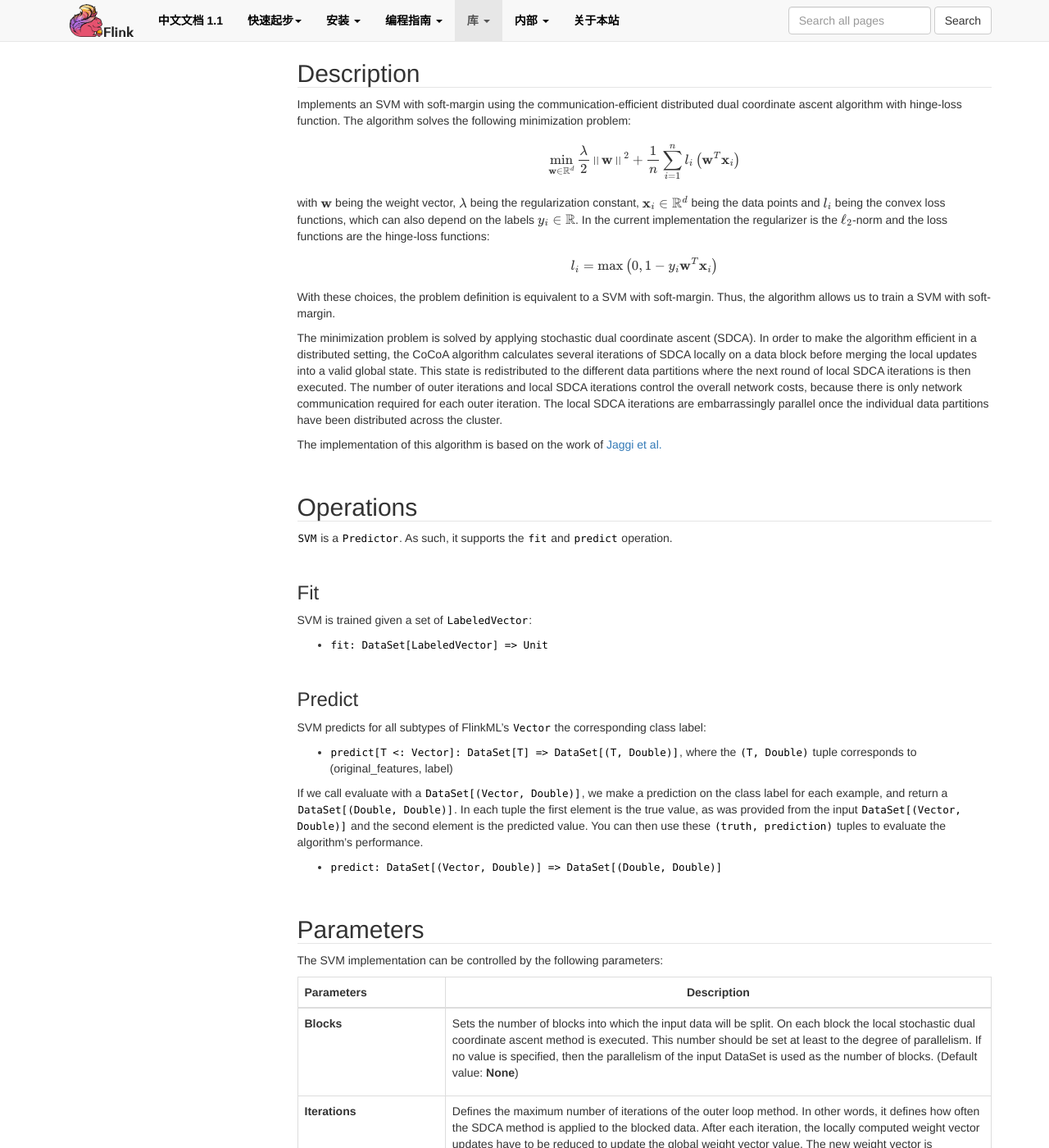
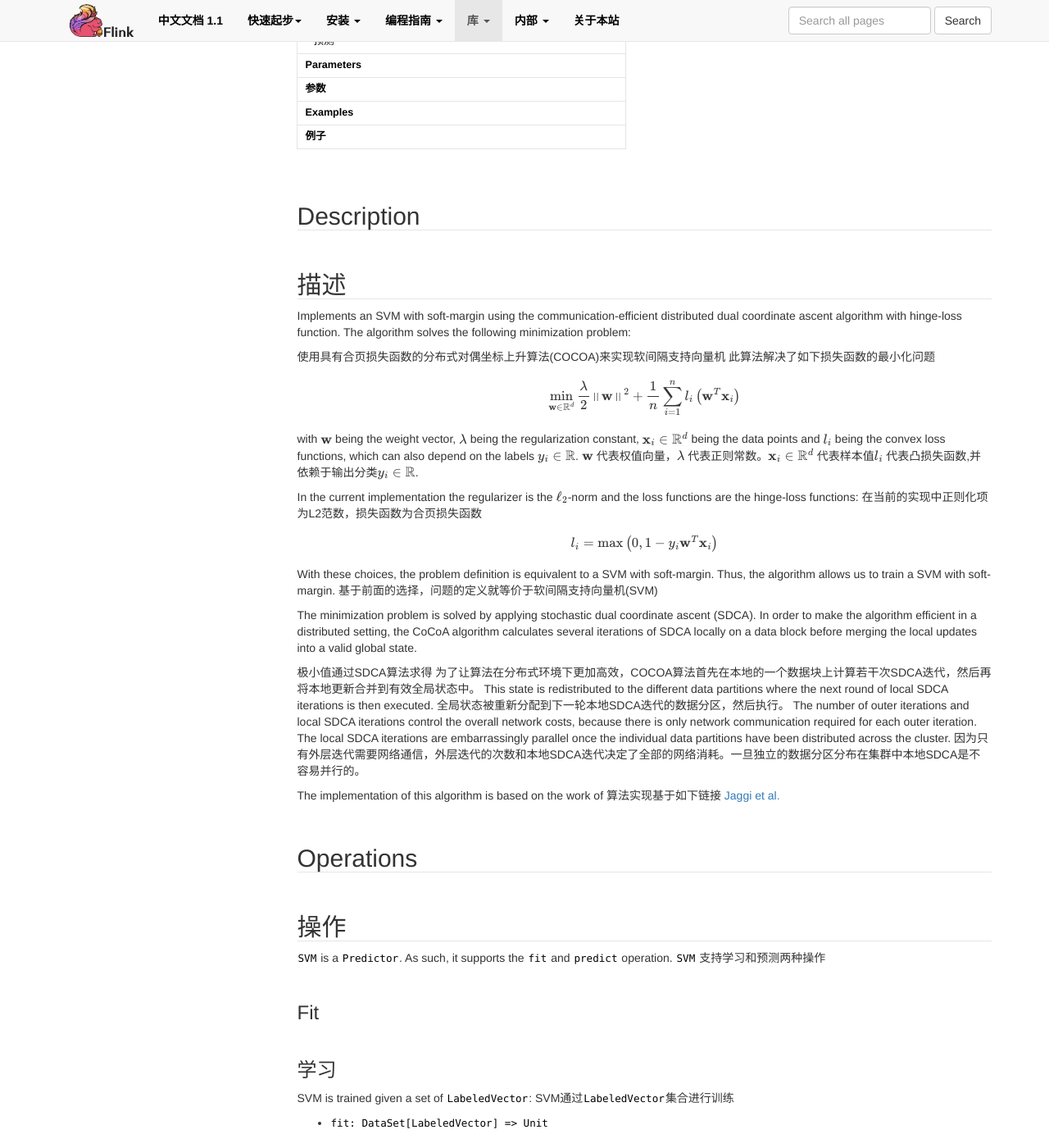
Before and after one commit to xuchuanyin/flink-china-doc, a Jekyll site: the page built from apis/batch/libs/ml/svm.md, in a window 1280 px wide and 1400 px high, scrolled down 468 px. Shown: the whole window at 82% size. Built offline with Jekyll 4.4.1, drawn with Linux system fonts in a browser that asks for light colours; nearby versions of some CDN libraries; formulas are drawn with MathJax 3; comment, search, counter and statistics services are not loaded; some of the changed text lies outside the part shown.

Commit message:
translate svm

```diff
--- a/apis/batch/libs/ml/svm.md
+++ b/apis/batch/libs/ml/svm.md
@@ -29,64 +29,89 @@ under the License.
 {:toc}
 
 ## Description
+## 描述
 
 Implements an SVM with soft-margin using the communication-efficient distributed dual coordinate
 ascent algorithm with hinge-loss function.
 The algorithm solves the following minimization problem:
+
+使用具有合页损失函数的分布式对偶坐标上升算法(COCOA)来实现软间隔支持向量机
+此算法解决了如下损失函数的最小化问题
 
 $$\min_{\mathbf{w} \in \mathbb{R}^d} \frac{\lambda}{2} \left\lVert \mathbf{w} \right\rVert^2 + \frac{1}{n} \sum_{i=1}^n l_{i}\left(\mathbf{w}^T\mathbf{x}_i\right)$$
 
 with $\mathbf{w}$ being the weight vector, $\lambda$ being the regularization constant,
 $$\mathbf{x}_i \in \mathbb{R}^d$$ being the data points and $$l_{i}$$ being the convex loss
 functions, which can also depend on the labels $$y_{i} \in \mathbb{R}$$.
+$\mathbf{w}$ 代表权值向量，$\lambda$ 代表正则常数。$$\mathbf{x}_i \in \mathbb{R}^d$$ 代表样本值$$l_{i}$$ 代表凸损失函数,并依赖于输出分类$$y_{i} \in \mathbb{R}$$.
+
 In the current implementation the regularizer is the $\ell_2$-norm and the loss functions are the hinge-loss functions:
+在当前的实现中正则化项为L2范数，损失函数为合页损失函数
 
   $$l_{i} = \max\left(0, 1 - y_{i} \mathbf{w}^T\mathbf{x}_i \right)$$
 
 With these choices, the problem definition is equivalent to a SVM with soft-margin.
 Thus, the algorithm allows us to train a SVM with soft-margin.
+基于前面的选择，问题的定义就等价于软间隔支持向量机(SVM)
 
 The minimization problem is solved by applying stochastic dual coordinate ascent (SDCA).
 In order to make the algorithm efficient in a distributed setting, the CoCoA algorithm calculates
 several iterations of SDCA locally on a data block before merging the local updates into a
 valid global state.
+
+极小值通过SDCA算法求得
+为了让算法在分布式环境下更加高效，COCOA算法首先在本地的一个数据块上计算若干次SDCA迭代，然后再将本地更新合并到有效全局状态中。
 This state is redistributed to the different data partitions where the next round of local SDCA
 iterations is then executed.
+全局状态被重新分配到下一轮本地SDCA迭代的数据分区，然后执行。
 The number of outer iterations and local SDCA iterations control the overall network costs, because
 there is only network communication required for each outer iteration.
 The local SDCA iterations are embarrassingly parallel once the individual data partitions have been
 distributed across the cluster.
+因为只有外层迭代需要网络通信，外层迭代的次数和本地SDCA迭代决定了全部的网络消耗。一旦独立的数据分区分布在集群中本地SDCA是不容易并行的。
 
 The implementation of this algorithm is based on the work of
+算法实现基于如下链接
 [Jaggi et al.](http://arxiv.org/abs/1409.1458)
 
 ## Operations
+## 操作
 
 `SVM` is a `Predictor`.
 As such, it supports the `fit` and `predict` operation.
+`SVM` 支持学习和预测两种操作
 
 ### Fit
+### 学习
 
 SVM is trained given a set of `LabeledVector`:
+SVM通过`LabeledVector`集合进行训练
 
 * `fit: DataSet[LabeledVector] => Unit`
 
 ### Predict
+### 预测
 
 SVM predicts for all subtypes of FlinkML's `Vector` the corresponding class label:
+传入任意FlinkML的`Vector`子类，SVM会预测出相应的分类标签值
 
 * `predict[T <: Vector]: DataSet[T] => DataSet[(T, Double)]`, where the `(T, Double)` tuple
   corresponds to (original_features, label)
+
+* `predict[T <: Vector]: DataSet[T] => DataSet[(T, Double)]`,  `(T, Double)` e
+  对应 (原始输入值, 预测的分类)
 
 If we call evaluate with a `DataSet[(Vector, Double)]`, we make a prediction on the class label
 for each example, and return a `DataSet[(Double, Double)]`. In each tuple the first element
 is the true value, as was provided from the input `DataSet[(Vector, Double)]` and the second element
 is the predicted value. You can then use these `(truth, prediction)` tuples to evaluate
 the algorithm's performance.
-
+如果想要对模型的预测结果进行评估，可以对已正确分类的样本集做预测（prediction),传入`DataSet[(Vector, Double)]`,返回`DataSet[(Double, Double)]`。返回结构的首元素为传入参数提供的真值，第二个元素为预测值，
+可以使用这个`(真值, 预测值)`集合来评估算法的准确率和执行情况
 * `predict: DataSet[(Vector, Double)] => DataSet[(Double, Double)]`
 
 ## Parameters
+## 参数
 
 The SVM implementation can be controlled by the following parameters:
 
@@ -108,6 +133,11 @@ The SVM implementation can be controlled by the following parameters:
         This number should be set at least to the degree of parallelism.
         If no value is specified, then the parallelism of the input DataSet is used as the number of blocks.
         (Default value: <strong>None</strong>)
+        设定输入数据被切分后的块数量
+        每块数据都会执行一个本地SDCA(随机对偶坐标上升)方法
+        设定值应至少相当于并发总数
+        若没有指定，那么将使用输入DataSet的并发值作为块的数量
+        (默认值: <strong>None</strong>)
       </p>
     </td>
   </tr>
@@ -120,6 +150,11 @@ The SVM implementation can be controlled by the following parameters:
         After each iteration, the locally computed weight vector updates have to be reduced to update the global weight vector value.
         The new weight vector is broadcast to all SDCA tasks at the beginning of each iteration.
         (Default value: <strong>10</strong>)
+        定义外层方法的最大迭代次数。
+        也可以认为它定义了SDCA方法应用于块数据的频繁程度。
+        每次迭代后，本地计算的权值向量更新必须被归纳更新至全局的权值向量
+        新的权值向量将会在每次迭代开始时广播至所有的SDCA任务
+        (默认值: <strong>10</strong>)
       </p>
     </td>
   </tr>
@@ -130,6 +165,9 @@ The SVM implementation can be controlled by the following parameters:
         Defines the maximum number of SDCA iterations.
         In other words, it defines how many data points are drawn from each local data block to calculate the stochastic dual coordinate ascent.
         (Default value: <strong>10</strong>)
+        定义SDCA的最大迭代次数
+        也可以认为它定义了每次SDCA迭代有多少数据点会从本地数据块中被取出
+        (默认值: <strong>10</strong>)
       </p>
     </td>
   </tr>
@@ -141,6 +179,10 @@ The SVM implementation can be controlled by the following parameters:
         The higher the value, the smaller will the 2-norm of the weight vector be.
         In case of a SVM with hinge loss this means that the SVM margin will be wider even though it might contain some false classifications.
         (Default value: <strong>1.0</strong>)
+        定义SVM算法的正则常数
+        正则常数越大，权值向量的L2范数所起的作用就越小
+        在使用合页损失函数的情况下，这意味着SVM支持向量的边界间隔会越来越大，哪怕这样的分隔包含了一些错误的分类
+        (默认值: <strong>1.0</strong>)
       </p>
     </td>
   </tr>
@@ -153,6 +195,11 @@ The SVM implementation can be controlled by the following parameters:
         The effective scaling of the updates is $\frac{stepsize}{blocks}$.
         This value has to be tuned in case that the algorithm becomes unstable.
         (Default value: <strong>1.0</strong>)
+        定义更新权值向量的初始步长。
+        步长越大，每次权重向量值更新的就越多。
+        $\frac{stepsize}{blocks}$这个比例实际影响着更新操作。
+        如果算法变得不稳定，此值需要被调整
+        (默认值: <strong>1.0</strong>)
       </p>
     </td>
   </tr>
@@ -164,6 +211,8 @@ The SVM implementation can be controlled by the following parameters:
         positive (+1.0). Examples with a decision function value below this value are classified
         as negative (-1.0). In order to get the raw decision function values you need to indicate it by
         using the OutputDecisionFunction parameter.  (Default value: <strong>0.0</strong>)
+        设定一个边界值，若决策函数返回值超过了它，则标记为正类(+1.0)。若决策函数的返回值低于它，标记为负类(-1.0)。
+        若想要得到原始的决策函数返回值，需要使用OutputDecisionFunction参数来表明。(默认值: <strong>0.0</strong>)
       </p>
     </td>
   </tr>
@@ -175,6 +224,8 @@ The SVM implementation can be controlled by the following parameters:
         to the separating hyperplane, or binary class labels. Setting this to true will
         return the raw distance to the hyperplane for each example. Setting it to false will
         return the binary class label (+1.0, -1.0) (Default value: <strong>false</strong>)
+        决定SVM的预测和评估方法是返回与分离超平面的距离还是二分类的标签值。设定为true返回每个输入与超平面的原始距离。
+        设置为false返回二分类标签值。(默认值: <strong>false</strong>)
       </p>
     </td>
   </tr>
@@ -185,6 +236,9 @@ The SVM implementation can be controlled by the following parameters:
       Defines the seed to initialize the random number generator.
       The seed directly controls which data points are chosen for the SDCA method.
       (Default value: <strong>Random Long Integer</strong>)
+      定义随机数生成器的种子。
+      此值决定了SDCA方法将会选择哪一个数据点
+      (默认值: <strong>Random Long Integer</strong>)
     </p>
   </td>
 </tr>
@@ -192,6 +246,7 @@ The SVM implementation can be controlled by the following parameters:
 </table>
 
 ## Examples
+## 例子
 
 {% highlight scala %}
 import org.apache.flink.api.scala._
```
